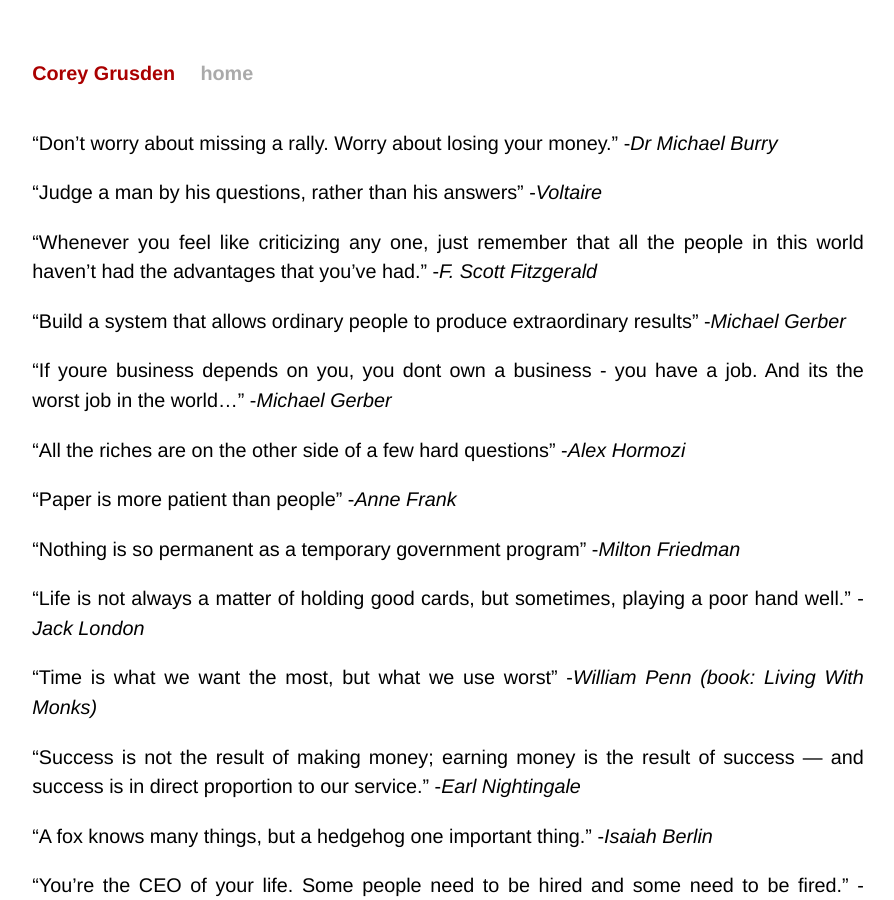
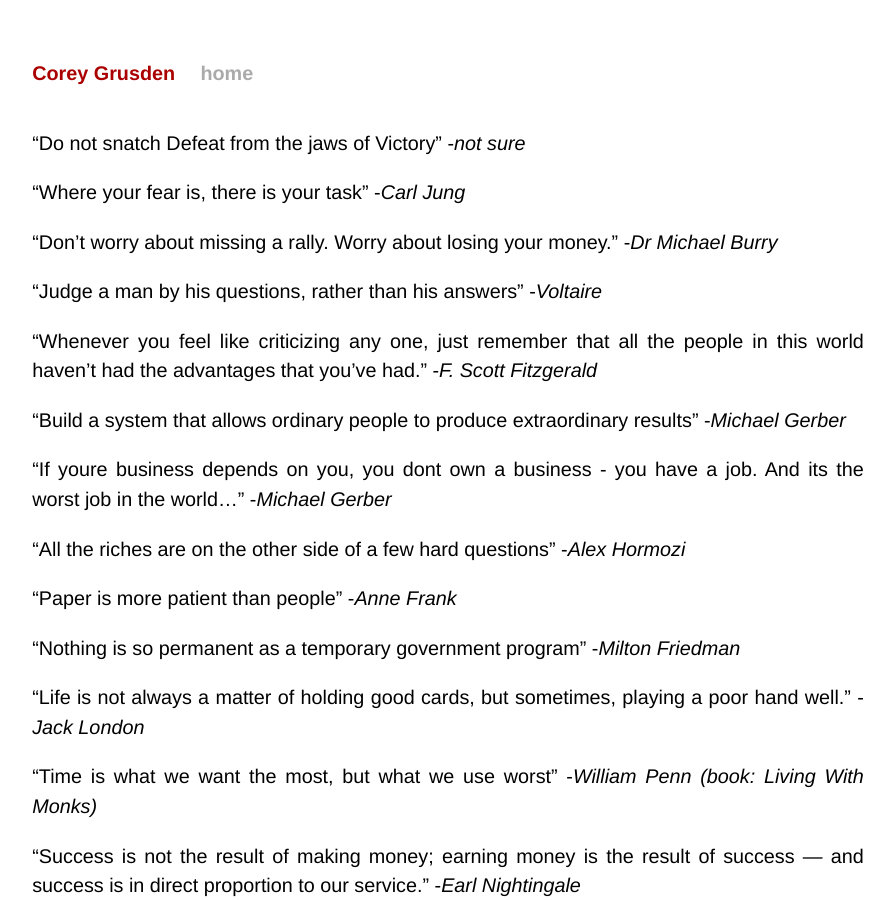
Before and after one commit to cgrusden/cgrusden.github.io, a Jekyll site: the page built from quotes.md, in a window 1280 px wide and 900 px high. Shown: the whole window, without its empty margins (192-1086 px from the left). Built offline with Jekyll 4.4.1, drawn with Linux system fonts in a browser that asks for light colours; our own code applies the rules of GitHub Pages for plain Markdown files.

Commit message:
Add new quote

```diff
--- a/_data/quotes.yml
+++ b/_data/quotes.yml
@@ -1,3 +1,9 @@
+- quote: 'Do not snatch Defeat from the jaws of Victory'
+  author: 'not sure'
+
+- quote: 'Where your fear is, there is your task'
+  author: 'Carl Jung'
+
 - quote: 'Don’t worry about missing a rally. Worry about
 losing your money.'
   author: 'Dr Michael Burry'
```
